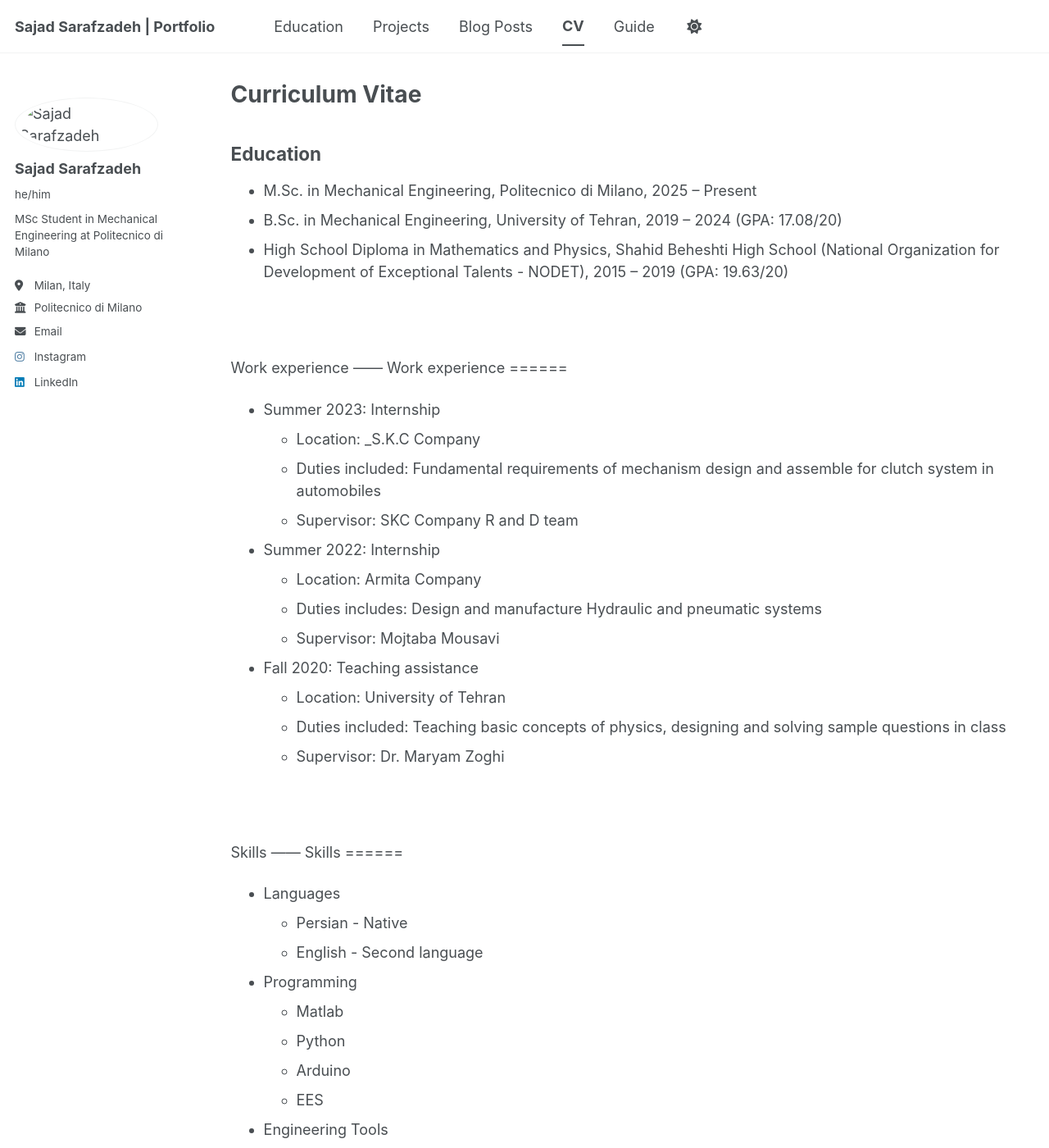
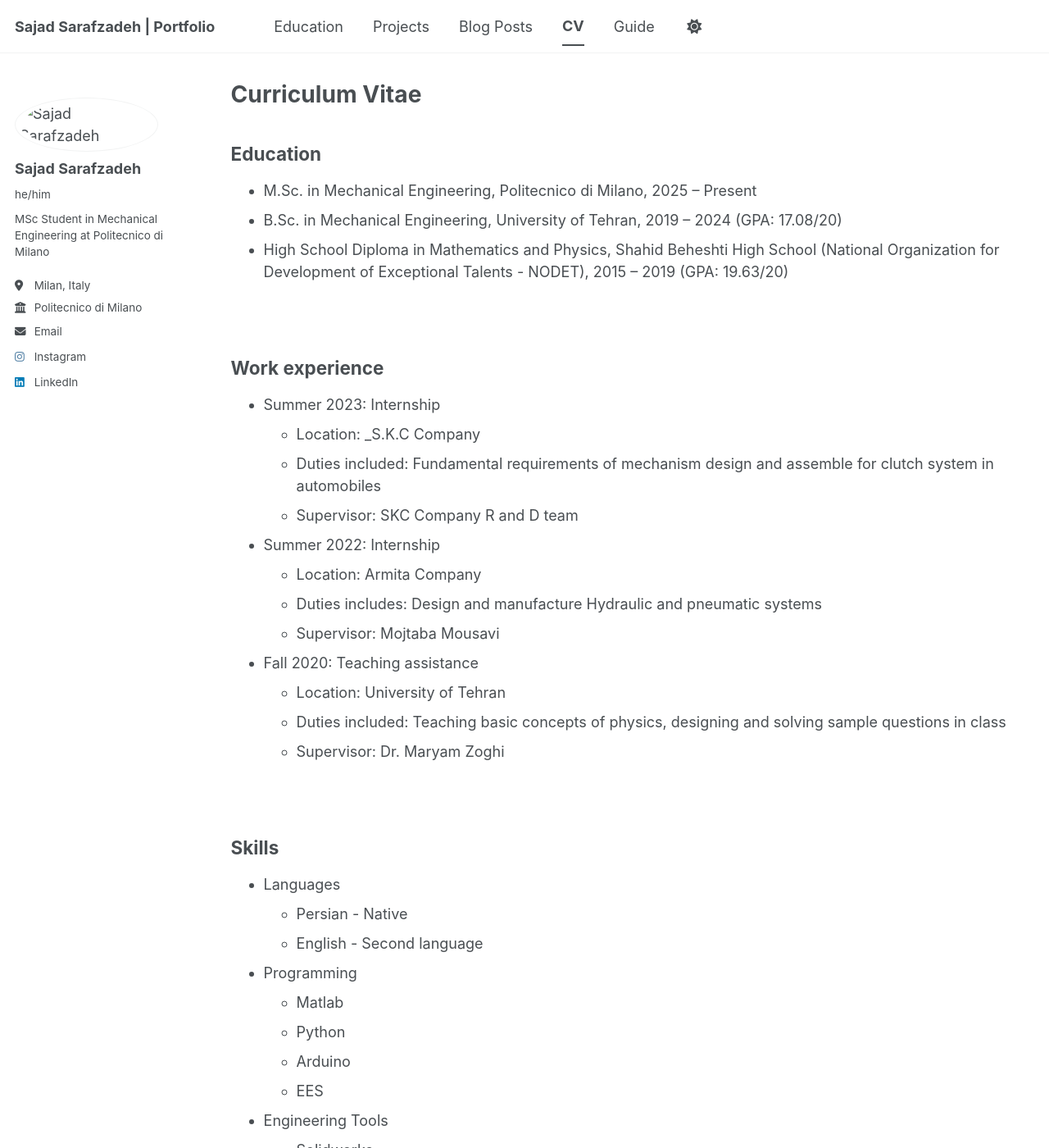
Before and after one commit to sajadsarafzadeh/sajadsarafzadeh.github.io, a Jekyll site: the page built from _pages/cv.md, in a window 1280 px wide and 1400 px high. Shown: the whole window at 82% size. Built offline with Jekyll 4.4.1, drawn with Linux system fonts in a browser that asks for light colours; a script bundle is joined from its source files by our own code; library files that are not in the unit come from our copies; some of the changed text lies outside the part shown.

Commit message:
Update cv.md

```diff
--- a/_pages/cv.md
+++ b/_pages/cv.md
@@ -18,11 +18,9 @@ Education
 * High School Diploma in Mathematics and Physics, Shahid Beheshti High School (National Organization for Development of Exceptional Talents - NODET), 2015 – 2019 (GPA: 19.63/20)
 
 <br>
----
+
 Work experience
 ------
-Work experience
-======
 * Summer 2023: Internship
   * Location: _S.K.C Company
   * Duties included: Fundamental requirements of mechanism design and assemble for clutch system in automobiles
@@ -39,11 +37,9 @@ Work experience
   * Supervisor: Dr. Maryam Zoghi
 
 <br>
----
+
 Skills
 ------
-Skills
-======
 * Languages
   * Persian - Native
   * English - Second language
```
Also changed, not shown: other parts of _pages/cv.md (+1 -5 lines).
